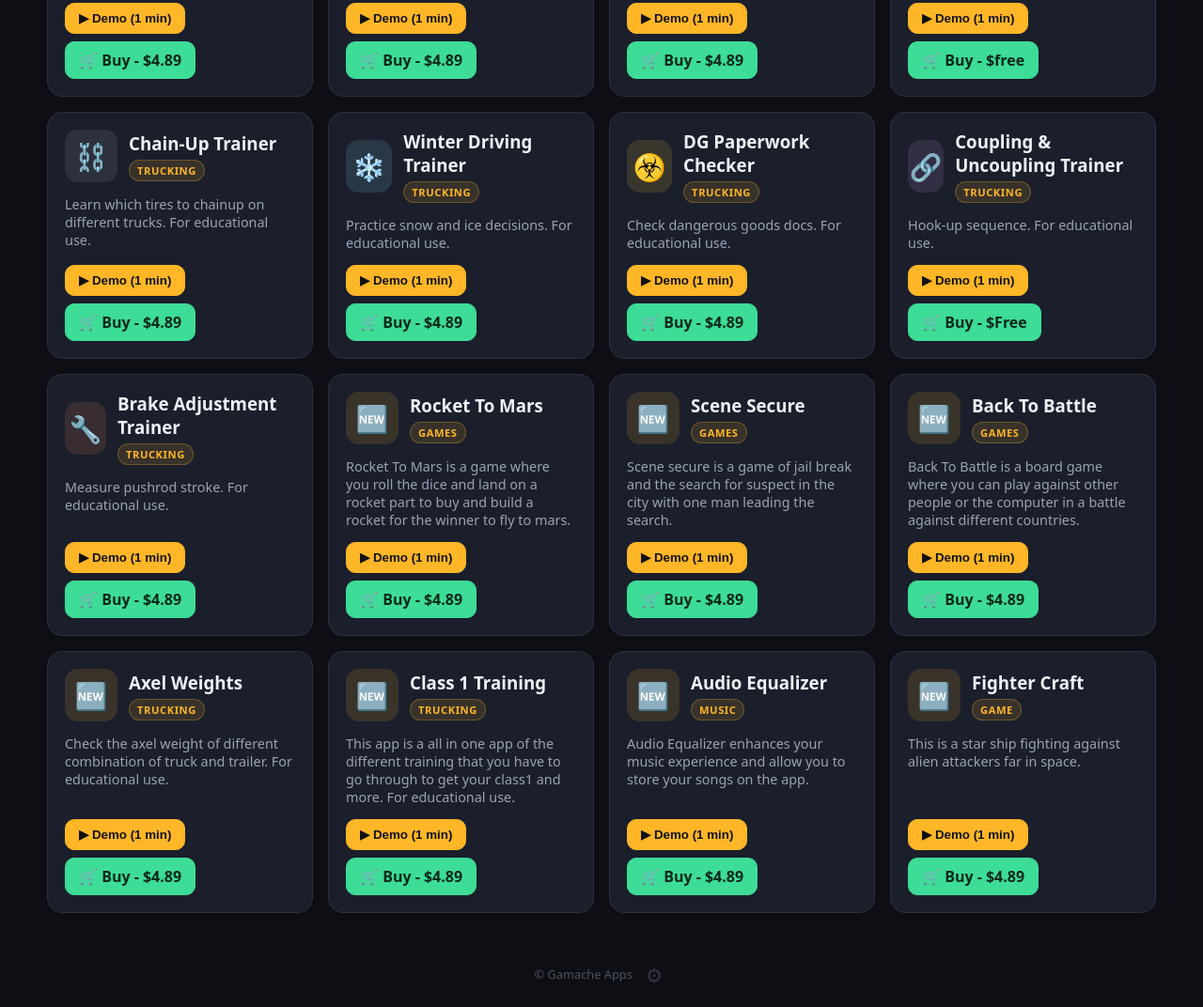
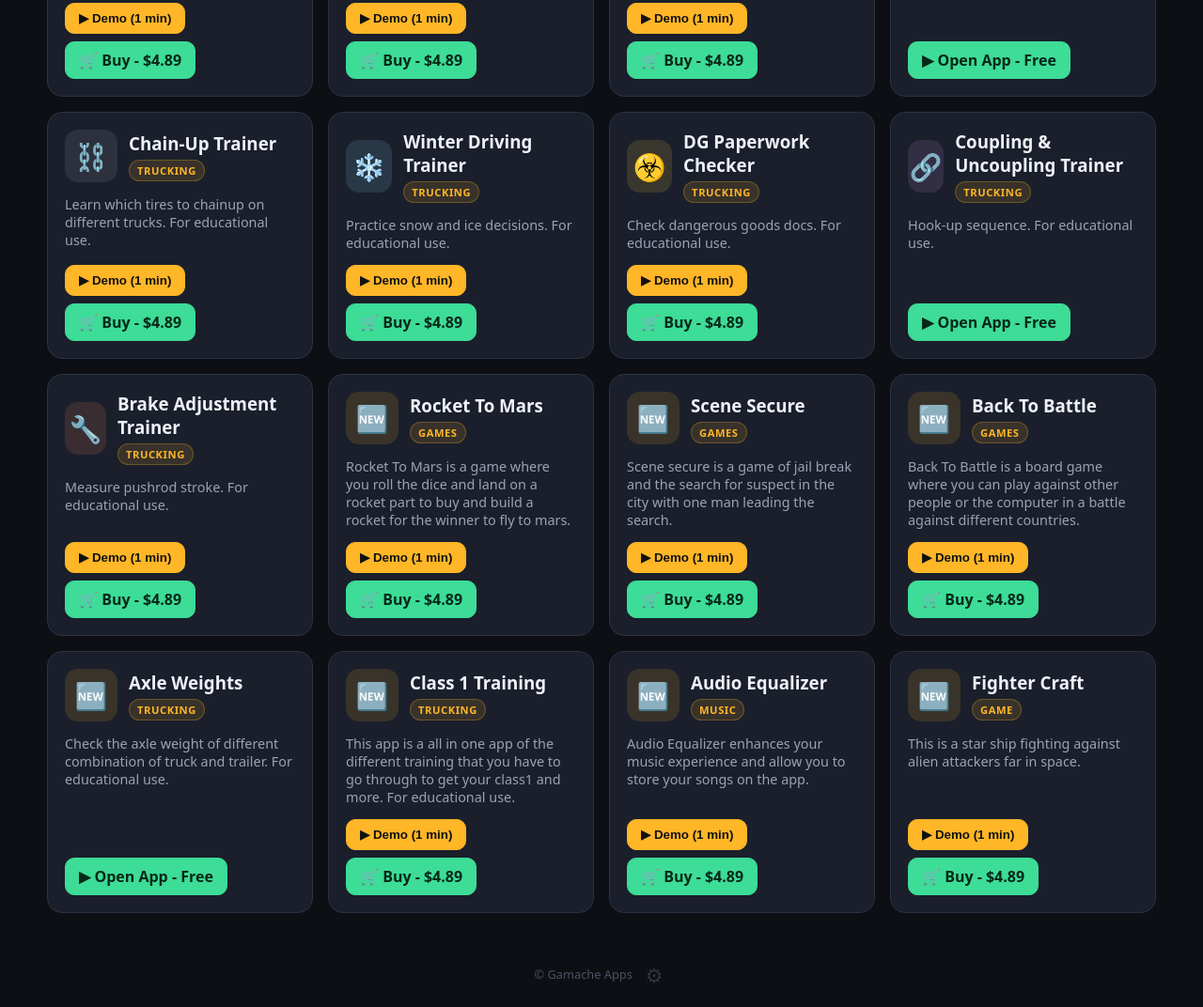
Before and after one commit to gamache61/MyGamacheAppsWebsite, a plain HTML site: page index.html in a window 1280 px wide. Shown: the part 407-1479 px from the top of the page at 94% size. Drawn offline with Linux system fonts and the light colour scheme.

Commit message:
Free apps open directly; fix Axle Weights and Brake Adjustment links
Co-Authored-By: Claude Opus 5.5 <noreply@anthropic.com>
Claude-Session: https://claude.ai/code/session_01VJVcHqeyRANphMmc5R2PDU

```diff
--- a/index.html
+++ b/index.html
@@ -77,16 +77,16 @@ const defaultApps = [
   {"id":"semi","title":"Semi Shifting","desc":"Teaches shift at the proper rpm, make sure you check what keys to use and practice using them. For educational use.. For educational use.","icon":"🎮","play":"https://gamache61.github.io/MySemiShiftingApp/","buy":"https://buy.stripe.com/6oUdR9fHZdHw7389mFbZe0N","price":"4.89","color":"#ffb627","category":"trucking"},
   {"id":"backup","title":"Backup Semi Trailer","desc":"Teach yourself how to backup a semi trailer in the cab of a simulator. For educational use.","icon":"🚛","play":"https://gamache61.github.io/MyBackupSemiTrailerApp/","buy":"https://buy.stripe.com/8x23cvcvNavk2MS2YhbZe0M","price":"4.89","color":"#ffb627","category":"trucking"},
   {"id":"airbrake","title":"Air Brake Trainer","desc":"Practice air brake checks. For educational use","icon":"🛞","play":"https://gamache61.github.io/MyAirBrakeTrainingApp/","buy":"https://buy.stripe.com/7sY00j7bt5b09bgfL3bZe0L","price":"4.89","color":"#ffb627","category":"trucking"},
-  {"id":"pretrip","title":"Pre-Trip Walkaround","desc":"Walk around 3D tractor-trailer. For educational use.","icon":"🔍","play":"https://gamache61.github.io/MyPretripWalkAroundApp/","buy":"https://buy.stripe.com/aFa00j1R90UK73842lbZe0K","price":"free","color":"#3ddc97","category":"trucking"},
+  {"id":"pretrip","title":"Pre-Trip Walkaround","desc":"Walk around 3D tractor-trailer. For educational use.","icon":"🔍","play":"https://gamache61.github.io/MyPretripWalkAroundApp/","buy":"https://buy.stripe.com/aFa00j1R90UK73842lbZe0K","price":"Free","color":"#3ddc97","category":"trucking"},
   {"id":"chainup","title":"Chain-Up Trainer","desc":"Learn which tires to chainup on different trucks. For educational use.","icon":"⛓️","play":"https://gamache61.github.io/MySemiChainupApp/","buy":"https://buy.stripe.com/00w5kDdzR0UKcnscyRbZe0J","price":"4.89","color":"#9aa3b5","category":"trucking"},
   {"id":"winter","title":"Winter Driving Trainer","desc":"Practice snow and ice decisions. For educational use.","icon":"❄️","play":"https://gamache61.github.io/MySemiWinterDrivingApp/","buy":"https://buy.stripe.com/aFabJ1anF0UK9bgfL3bZe0I","price":"4.89","color":"#7fd6ff","category":"trucking"},
   {"id":"dg","title":"DG Paperwork Checker","desc":"Check dangerous goods docs. For educational use.","icon":"☣️","play":"https://gamache61.github.io/MyDGCheckerApp/","buy":"https://buy.stripe.com/6oU3cvcvNgTI9bgbuNbZe0H","price":"4.89","color":"#ffd23f","category":"trucking"},
   {"id":"coupling","title":"Coupling & Uncoupling Trainer","desc":"Hook-up sequence. For educational use.","icon":"🔗","play":"https://gamache61.github.io/MySemiCouplingApp/","buy":"https://buy.stripe.com/aFa7sL1R946W5Z4buNbZe0G","price":"Free","color":"#c792ea","category":"trucking"},
-  {"id":"brakeadj","title":"Brake Adjustment Trainer","desc":"Measure pushrod stroke. For educational use.","icon":"🔧","play":"https://gamache61.github.io/MyBrakeAdjustmentApp/","buy":"https://buy.stripe.com/6oUfZheDV32S5Z4dCVbZe0F","price":"4.89","color":"#ff8a65","category":"trucking"},
+  {"id":"brakeadj","title":"Brake Adjustment Trainer","desc":"Measure pushrod stroke. For educational use.","icon":"🔧","play":"https://gamache61.github.io/MyBrakeAdjusmentApp/","buy":"https://buy.stripe.com/6oUfZheDV32S5Z4dCVbZe0F","price":"4.89","color":"#ff8a65","category":"trucking"},
   {"id":"app_1793152832284","title":"Rocket To Mars","desc":"Rocket To Mars is a game where you roll the dice and land on a rocket part to buy and build a rocket for the winner to fly to mars.","icon":"🆕","play":"https://gamache61.github.io/MyRocketToMarsGame/","buy":"https://buy.stripe.com/28EeVdfHZ8nc4V0dCVbZe0z","price":"4.89","color":"#ffb627","category":"games"},
   {"id":"app_1793153806256","title":"Scene Secure","desc":"Scene secure is a game of jail break and the search for suspect in the city with one man leading the search.","icon":"🆕","play":"https://gamache61.github.io/MySceneSecureGame","buy":"https://buy.stripe.com/fZudR99jBavkdrwdCVbZe0A","price":"4.89","color":"#ffb627","category":"games"},
   {"id":"app_1793153970665","title":"Back To Battle","desc":"Back To Battle is a board game where you can play against other people or the computer in a battle against different countries.","icon":"🆕","play":"https://gamache61.github.io/MyBackToBattleGame/","buy":"https://buy.stripe.com/aFa6oHcvN7j80EKbuNbZe0B","price":"4.89","color":"#ffb627","category":"games"},
-  {"id":"app_1793154127235","title":"Axel Weights","desc":"Check the axel weight of different combination of truck and trailer. For educational use.","icon":"🆕","play":"https://gamache61.github.io/MyAxelWeightsApp","buy":"https://buy.stripe.com/aFabJ1brJeLA9bggP7bZe0C","price":"4.89","color":"#ffb627","category":"trucking"},
+  {"id":"app_1793154127235","title":"Axle Weights","desc":"Check the axle weight of different combination of truck and trailer. For educational use.","icon":"🆕","play":"https://gamache61.github.io/MyAxleWeightsApp/","buy":"https://buy.stripe.com/aFabJ1brJeLA9bggP7bZe0C","price":"Free","color":"#ffb627","category":"trucking"},
   {"id":"app_1793154312156","title":"Class 1 Training","desc":"This app is a all in one app of the different training that you have to go through to get your class1 and more. For educational use.","icon":"🆕","play":"https://gamache61.github.io/MyClass1TrainingApp","buy":"https://buy.stripe.com/dRmcN5anF5b0evA6atbZe0D","price":"4.89","color":"#ffb627","category":"trucking"},
   {"id":"app_1793154504289","title":"Audio Equalizer","desc":"Audio Equalizer enhances your music experience and allow you to store your songs on the app.","icon":"🆕","play":"https://gamache61.github.io/MyAudioEqApp/","buy":"https://buy.stripe.com/00wcN5anFdHw87cdCVbZe0E","price":"4.89","color":"#ffb627","category":"music"},
   {"id":"app_1793232579287","title":"Fighter Craft","desc":"This is a star ship fighting against alien attackers far in space.","icon":"🆕","play":"https://gamache61.github.io/MyFightercraftGame/","buy":"https://buy.stripe.com/eVqfZh1R9dHwfzEeGZbZe0y","price":"4.89","color":"#ffb627","category":"game"}
@@ -168,8 +168,8 @@ function renderGrid(){
       <div style="display:flex;gap:12px;align-items:center"><div class="icon" style="background:${a.color}22">${a.icon}</div><div><h3 style="margin:0">${a.title}</h3><div style="margin-top:4px"><span class="badge ${a.category||'trucking'}">${a.category||'trucking'}</span></div></div></div>
       <p style="color:#9aa3b5;font-size:.9rem;margin:4px 0">${a.desc}</p>
       <div style="display:flex;gap:8px;flex-wrap:wrap;margin-top:auto">
-        <button class="btn primary" data-demo="${a.play}" data-buy="${a.buy}" data-title="${a.title}">▶ Demo (1 min)</button>
-        ${a.buy ? `<a class="btn buy" href="${a.buy}" target="_blank">🛒 Buy - $${a.price}</a>` : `<span class="btn" style="opacity:.5">No Buy Link</span>`}
+        ${/^\s*\$?\s*free\s*$/i.test(a.price||'') ? `<a class="btn buy" href="${a.play}" target="_blank">▶ Open App - Free</a>` : `<button class="btn primary" data-demo="${a.play}" data-buy="${a.buy}" data-title="${a.title}">▶ Demo (1 min)</button>
+        ${a.buy ? `<a class="btn buy" href="${a.buy}" target="_blank">🛒 Buy - $${a.price}</a>` : `<span class="btn" style="opacity:.5">No Buy Link</span>`}`}
       </div>
     </div>
   `).join('') || `<div style="grid-column:1/-1;text-align:center;color:#9aa3b5;padding:40px">No apps found for "${q}" in "${activeCategory}"</div>`;
```
